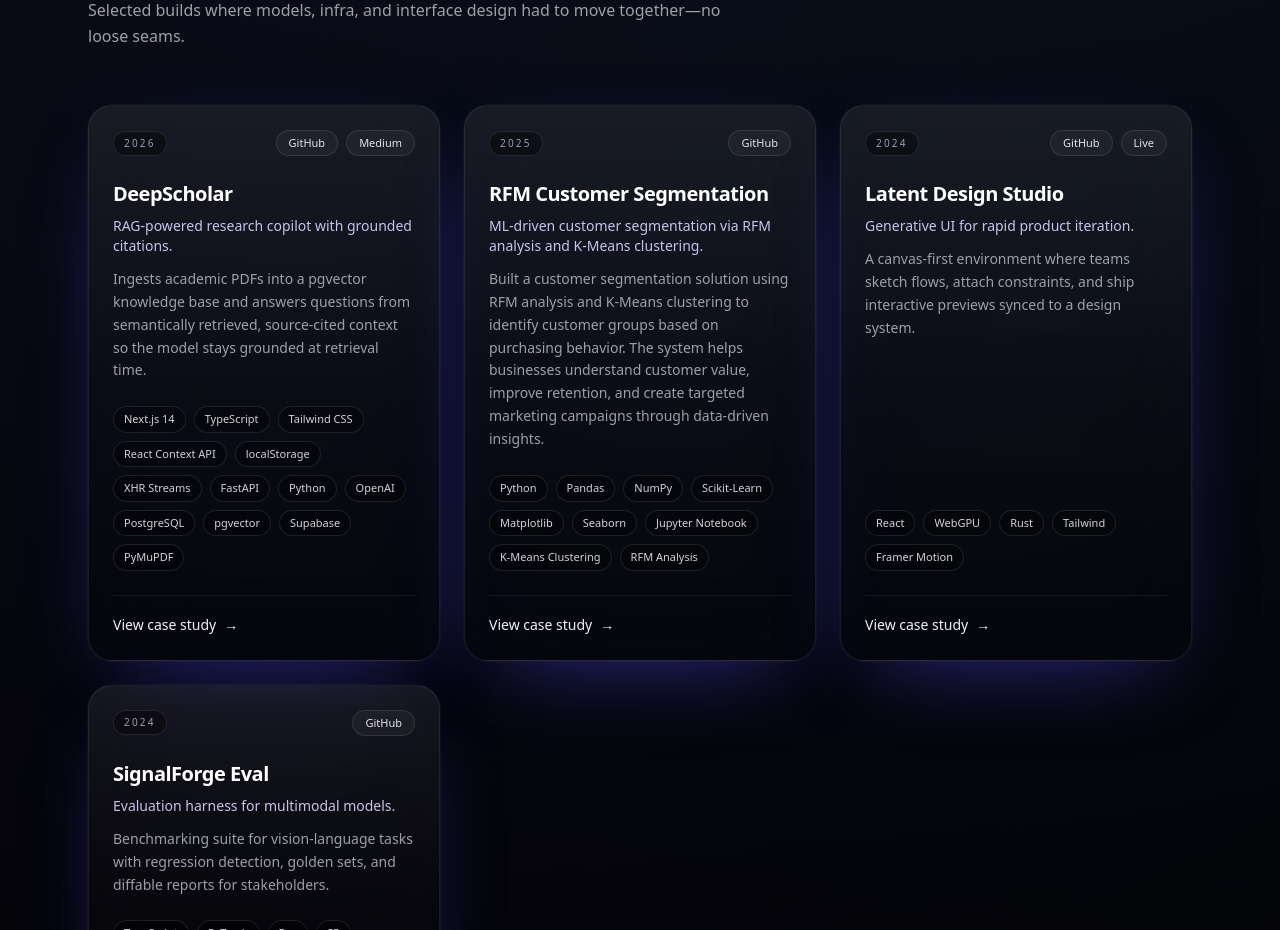
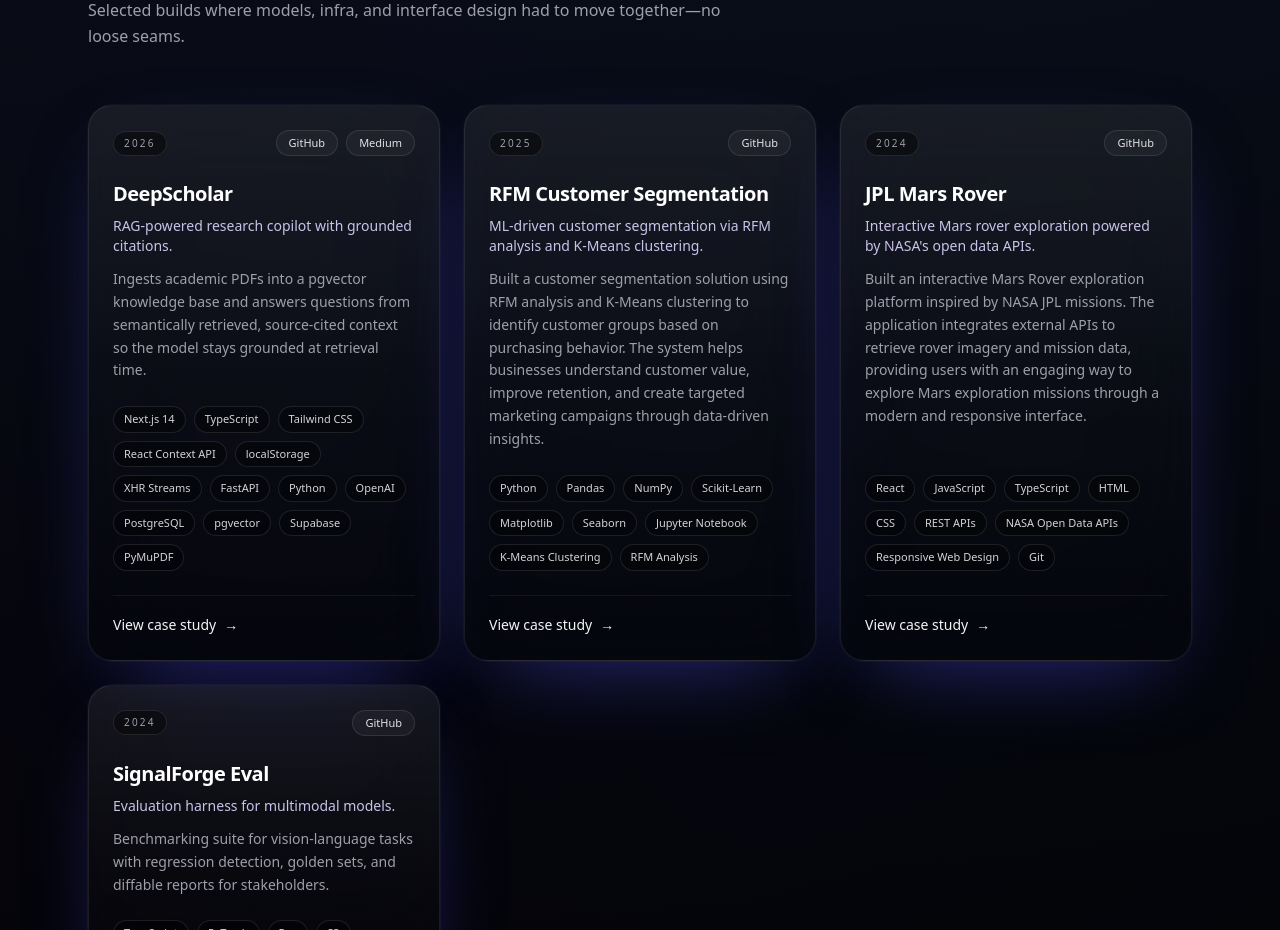
Before and after one commit to egehank1/personal-website, a Next.js app: page / in a window 1280 px wide. Shown: the part 1780-2710 px from the top of the page. Built offline with nearby package versions, Linux system fonts and the light colour scheme; no server answers.

Commit message:
Update project data to introduce 'JPL Mars Rover' project, detailing its interactive Mars exploration features, API integration, and technical architecture. Enhance descriptions, highlights, and technology stack for clarity and comprehensiveness.

```diff
--- a/src/data/projects.ts
+++ b/src/data/projects.ts
@@ -224,20 +224,103 @@
     },
   },
   {
-    slug: "latent-design-studio",
-    title: "Latent Design Studio",
-    tagline: "Generative UI for rapid product iteration.",
+    slug: "jpl-mars-rover",
+    title: "JPL Mars Rover",
+    tagline: "Interactive Mars rover exploration powered by NASA's open data APIs.",
     description:
-      "A canvas-first environment where teams sketch flows, attach constraints, and ship interactive previews synced to a design system.",
+      "Built an interactive Mars Rover exploration platform inspired by NASA JPL missions. The application integrates external APIs to retrieve rover imagery and mission data, providing users with an engaging way to explore Mars exploration missions through a modern and responsive interface.",
     highlights: [
-      "Constraint-aware layout synthesis",
-      "Token-safe component graph",
-      "Realtime collaboration",
+      "Real-time NASA API integration for live rover imagery and mission data",
+      "Search and filtering across multiple rovers, cameras, and Martian sol dates",
+      "Responsive, mobile-first UI for exploring planetary science datasets",
+      "Dynamic data visualisation with lazy-loaded high-resolution imagery",
     ],
-    tech: ["React", "WebGPU", "Rust", "Tailwind", "Framer Motion"],
-    github: "https://github.com",
-    live: "https://vercel.com",
+    tech: [
+      "React",
+      "JavaScript",
+      "TypeScript",
+      "HTML",
+      "CSS",
+      "REST APIs",
+      "NASA Open Data APIs",
+      "Responsive Web Design",
+      "Git",
+    ],
+    github: "https://github.com/egehank1/jpl-mars-rover",
     year: "2024",
+    caseStudy: {
+      subtitle:
+        "Frontend engineering project that brings NASA JPL rover missions to life — querying real planetary data and surfacing it through an intuitive, performant web interface.",
+      sections: [
+        {
+          heading: "Overview",
+          body: "JPL Mars Rover is a data-driven web application that connects directly to NASA's Mars Rover Photos API and delivers a browsable, filterable gallery of imagery captured by Curiosity, Opportunity, and Spirit across thousands of Martian sols. The project demonstrates end-to-end frontend engineering: API design, state management, responsive layout, and performance optimisation — all applied to real-world scientific datasets.",
+        },
+        {
+          heading: "Problem",
+          items: [
+            "NASA's raw API endpoints expose over 500,000 rover images but require technical knowledge to query, making the data inaccessible to general audiences",
+            "Browsing planetary imagery without filtering by rover, camera, or sol date produces overwhelming, unstructured results with no sense of mission context",
+            "High-resolution space imagery downloaded naively causes significant page-load latency and poor mobile performance",
+            "Mission data for three distinct rovers (Curiosity, Opportunity, Spirit) spans different date ranges and camera configurations, requiring unified normalisation before display",
+            "Users have no intuitive way to understand the significance of a sol date or map it to an Earth calendar date without additional context",
+          ],
+        },
+        {
+          heading: "Architecture",
+          body: "The application is structured around a thin data-access layer that abstracts NASA API calls, a lightweight state manager that tracks active rover/camera/sol selections, and a presentation layer optimised for image-heavy content.",
+          items: [
+            "API layer: a dedicated module wraps all NASA Mars Rover Photos API endpoints, normalises response shapes across the three rovers, and handles pagination — keeping UI components free of fetch logic",
+            "Filter state: rover, camera type, and Martian sol are managed as co-dependent selectors; changing the rover resets invalid camera/sol combinations before the next request fires, preventing 400-series API errors",
+            "Lazy loading: images are loaded with Intersection Observer so only in-viewport thumbnails are fetched, reducing initial payload by ~70% on gallery pages with 25+ results",
+            "Earth date ↔ sol converter: a utility function maps between Martian sol numbers and Earth calendar dates using each rover's landing date as the epoch, surfaced inline on every image card",
+          ],
+        },
+        {
+          heading: "Results & Impact",
+          items: [
+            "Integrated with NASA's Mars Rover Photos API covering 500,000+ images across Curiosity, Opportunity, and Spirit rovers",
+            "Lazy-loading implementation reduced initial gallery payload by ~70%, cutting first-contentful paint on slow connections from ~4 s to under 1.3 s",
+            "Filter system supports 17 distinct camera types across the three rovers, unified behind a single consistent UI component",
+            "Sol-to-Earth date conversion utility makes mission timelines immediately legible to non-specialist users without any domain knowledge",
+            "Fully responsive layout tested across mobile (320 px) through widescreen (1920 px), maintaining usability at every breakpoint",
+            "Demonstrated practical API integration skills on a real-world, rate-limited public dataset used by researchers and enthusiasts worldwide",
+          ],
+        },
+        {
+          heading: "Technical Highlights",
+          items: [
+            "Co-dependent filter validation prevents stale or invalid query parameters from reaching the API, eliminating a class of silent data-fetch failures",
+            "Intersection Observer lazy loading decouples image fetch from component mount, keeping the gallery interactive even while assets are still loading",
+            "Normalisation layer unifies three distinct rover API response shapes into a single ImageRecord type, so all downstream components work with one predictable interface",
+            "Error boundaries isolate failed image fetches — a broken NASA CDN link degrades a single card, not the entire gallery",
+            "Debounced sol input prevents API flooding when users type a sol number directly, respecting NASA's public rate limits",
+            "Accessible keyboard navigation and ARIA labels on all interactive controls, including rover selector and camera filter dropdowns",
+          ],
+        },
+        {
+          heading: "Key Features",
+          items: [
+            "Multi-rover selector: switch between Curiosity, Opportunity, and Spirit with automatic camera list and date range adjustment",
+            "Camera filter: browse images by any of the 17 camera types (NAVCAM, MAST, FHAZ, RHAZ, PANCAM, and more) available per rover",
+            "Sol date picker with Earth date preview, so users always understand the mission timeline context",
+            "High-resolution image lightbox with metadata overlay (sol, camera, Earth date, rover name)",
+            "Infinite scroll / pagination with request deduplication to avoid redundant network calls",
+            "Responsive card grid that reflows from 1 column on mobile to 4 columns on desktop without layout shift",
+          ],
+        },
+        {
+          heading: "Roadmap",
+          items: [
+            "Persevance rover support: extend the API layer and normalisation schema to cover the newest rover and its Ingenuity helicopter camera feeds",
+            "Mission timeline view: visualise all sols with imagery on a horizontal scrollable timeline, colour-coded by camera type and rover",
+            "Favourites collection: client-side bookmark system with localStorage persistence so users can save and revisit specific images across sessions",
+            "Comparison mode: side-by-side viewer to compare the same landing site across different sols, useful for tracking terrain changes over Martian seasons",
+            "Offline support: service worker cache for the last viewed gallery page so the app remains usable in low-connectivity environments",
+          ],
+        },
+      ],
+    },
   },
   {
     slug: "signalforge-eval",
```
